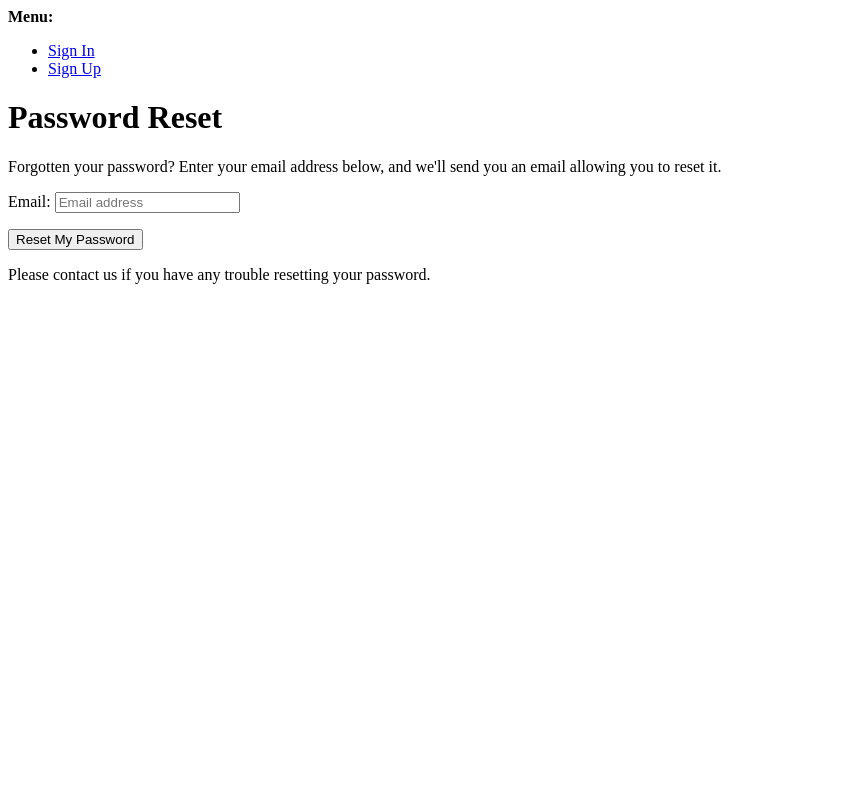
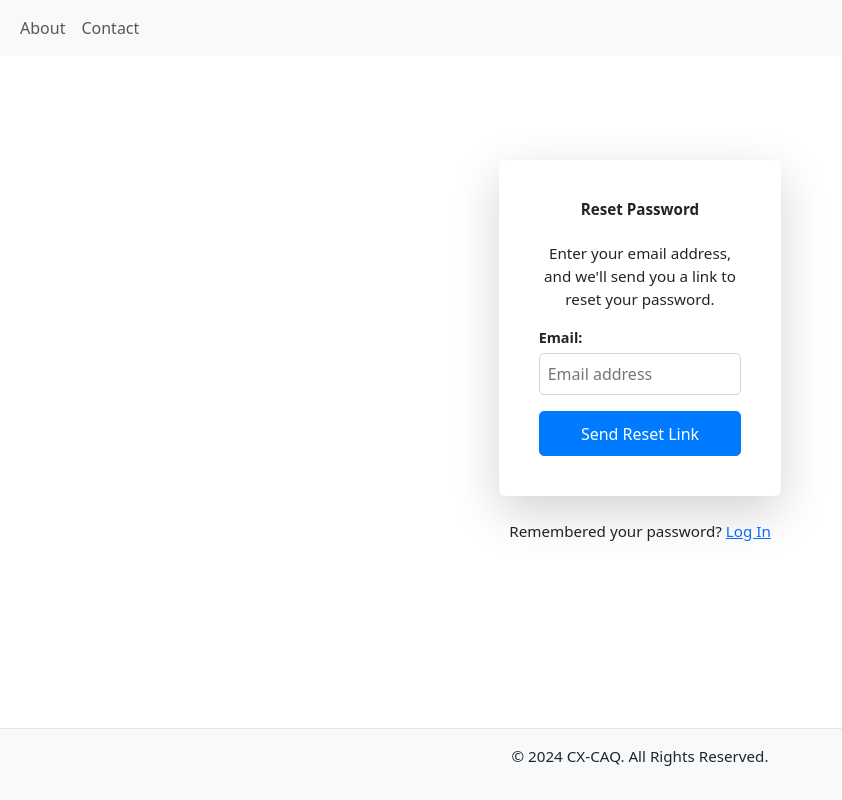
Before and after one commit to galindo89/currency-exchange-pgz, a Django app: page /accounts/password/reset/ in a window 1280 px wide. Shown: the whole page, without its empty margins (0-842 px from the left). Run offline with Django 4.2, Linux system fonts and the light colour scheme.

Commit message:
improving ui of signup and reset password page to be consistent with loging page design

```diff
--- a/static/css/style.css
+++ b/static/css/style.css
@@ -107,6 +107,7 @@ input#id_remember, label[for="id_remember"] {
     display: none;
 }
 
+
 /* Mobile Styles */
 @media (max-width: 768px) {
 
--- a/templates/account/password_reset.html
+++ b/templates/account/password_reset.html
@@ -1,32 +1,31 @@
-{% extends "account/base_entrance.html" %}
-{% load i18n allauth account %}
-{% block head_title %}
-    {% trans "Password Reset" %}
-{% endblock head_title %}
+{% extends "base.html" %}
+
+{% block title %}Reset Password{% endblock %}
+
 {% block content %}
-    {% element h1 %}
-        {% trans "Password Reset" %}
-    {% endelement %}
-    {% if user.is_authenticated %}
-        {% include "account/snippets/already_logged_in.html" %}
-    {% endif %}
-    {% element p %}
-        {% trans "Forgotten your password? Enter your email address below, and we'll send you an email allowing you to reset it." %}
-    {% endelement %}
-    {% url 'account_reset_password' as reset_url %}
-    {% element form form=form method="post" action=reset_url %}
-        {% slot body %}
-            {% csrf_token %}
-            {% element fields form=form %}
-            {% endelement %}
-        {% endslot %}
-        {% slot actions %}
-            {% element button type="submit" %}
-                {% trans 'Reset My Password' %}
-            {% endelement %}
-        {% endslot %}
-    {% endelement %}
-    {% element p %}
-        {% blocktrans %}Please contact us if you have any trouble resetting your password.{% endblocktrans %}
-    {% endelement %}
-{% endblock content %}
+<div class="container mt-5">
+    <div class="row justify-content-center">
+        <div class="col-md-6 col-lg-4">
+
+            <div class="card shadow-lg border-0 rounded">
+                <div class="card-body">
+                    <h3 class="text-center mb-4">Reset Password</h3>
+                    <p class="text-center">Enter your email address, and we'll send you a link to reset your password.</p>
+                    <form method="post" novalidate>
+                        {% csrf_token %}
+                        <div class="mb-3">
+                            {{ form.as_p }}
+                        </div>
+                        <div class="d-grid mt-3">
+                            <button type="submit" class="btn btn-primary btn-block">Send Reset Link</button>
+                        </div>
+                    </form>
+                </div>
+            </div>
+            <p class="text-center mt-4">
+                Remembered your password? <a href="{% url 'account_login' %}">Log In</a>
+            </p>
+        </div>
+    </div>
+</div>
+{% endblock %}
--- a/templates/base.html
+++ b/templates/base.html
@@ -80,6 +80,5 @@
     </footer>
 
     <script src="https://cdn.jsdelivr.net/npm/bootstrap@5.3.0-alpha3/dist/js/bootstrap.bundle.min.js"></script>
-
-</body>
+   </body>
 </html>
```
Also changed, not shown: templates/account/signup.html (+16 -9 lines), 1 other file.
